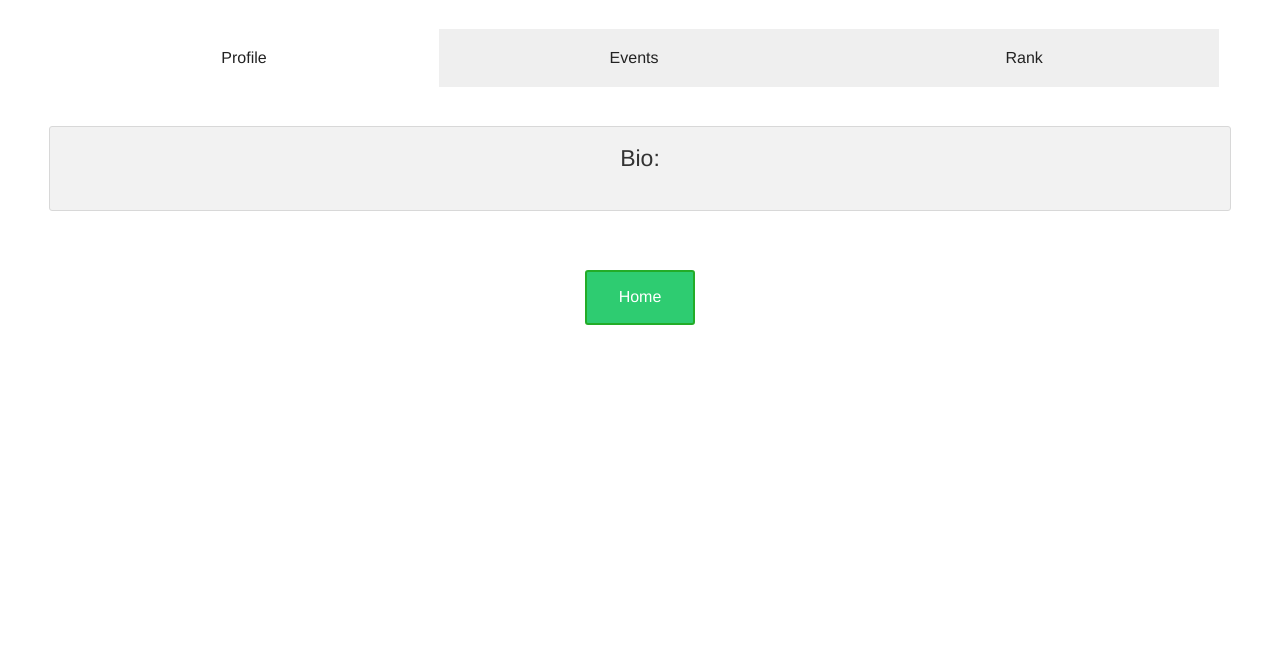
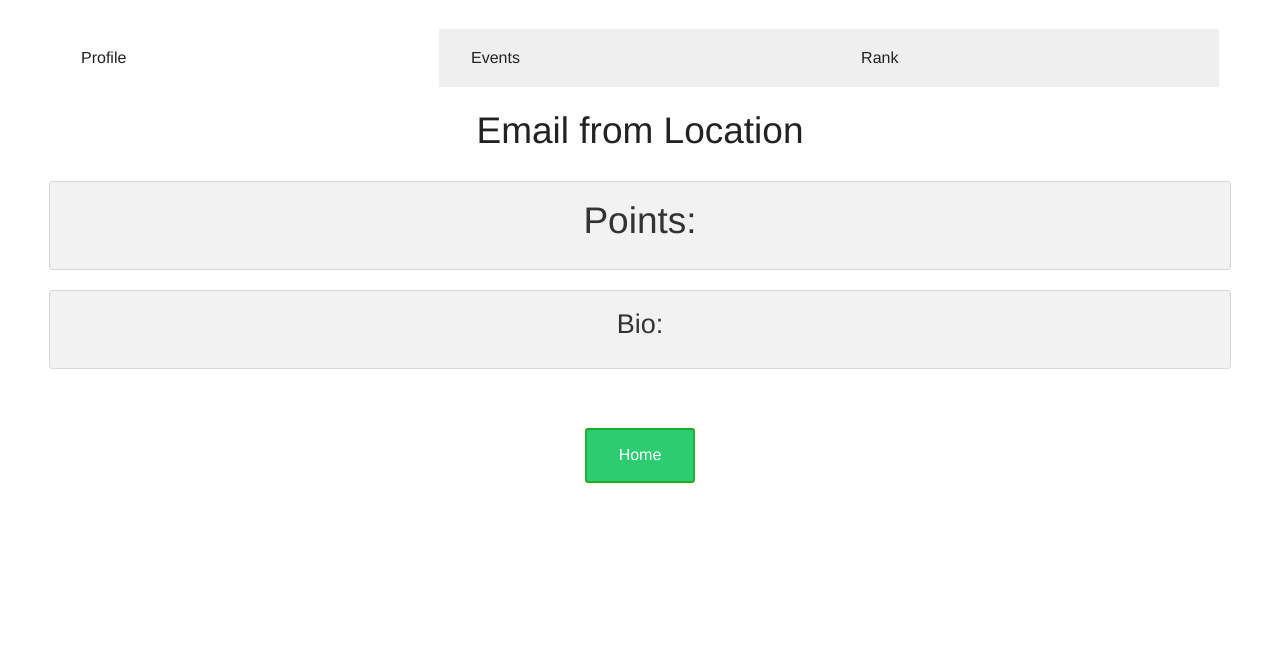
Before and after one commit to JointJBA/Scority, a PHP site: page /user.php in a window 1280 px wide. Shown: the part 135-800 px from the top of the page. Run offline with PHP 8.4, Linux system fonts and the light colour scheme; data that the repository does not hold is empty; some libraries are stand-ins or nearby versions.

Commit message:
made profile

```diff
--- a/user.php
+++ b/user.php
@@ -32,7 +32,7 @@ $udata = explode(',', getUserInfo(getUserId($ema)));
 
 
 
-<div class="row text-center fullWidth">
+<div class="row fullWidth">
 <div class="row fullWidth">
 <div>
 <ul class="tabs" data-tab>
@@ -42,14 +42,23 @@ $udata = explode(',', getUserInfo(getUserId($ema)));
 </ul>
     <div class="inner">
 <div class="tabs-content">
-  <div class="content active" id="panel2-1">
-    <h2 id="email-title"></h2>
+<div class="text-center content active" id="panel2-1">
+    <h2>Email from Location</h2>
     <br>
 
     <div class="panel radius">
-    <h4>Bio:</h4>
+    <h2>Points:</h2>
     <p>
-      <H4><?php echo $udata[9];?></H4>
+
+
+    </p>
+    </div>
+
+    <div class="panel radius">
+    <h3>Bio:</h3>
+    <p>
+
+
     </p>
     </div>
 
```
